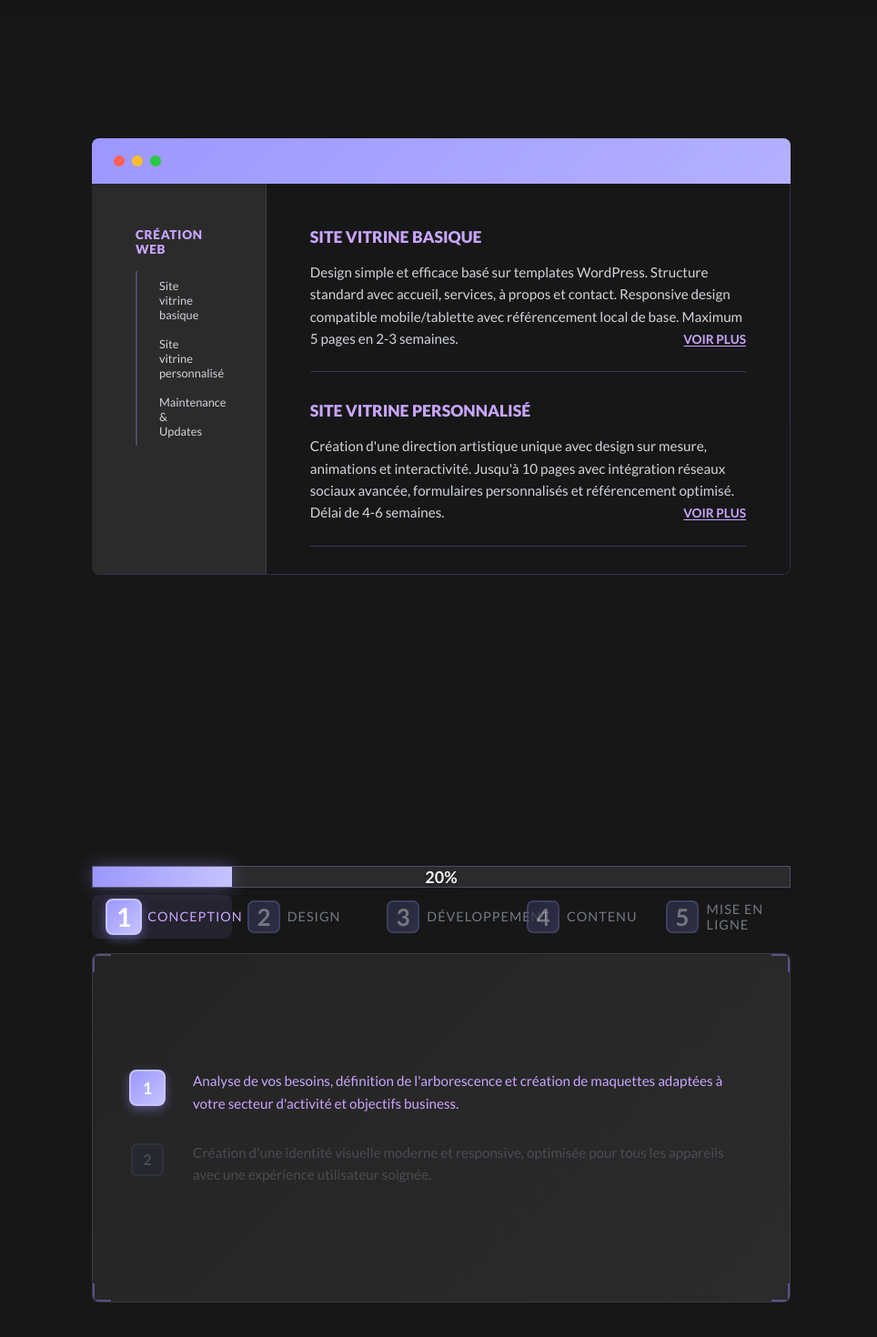
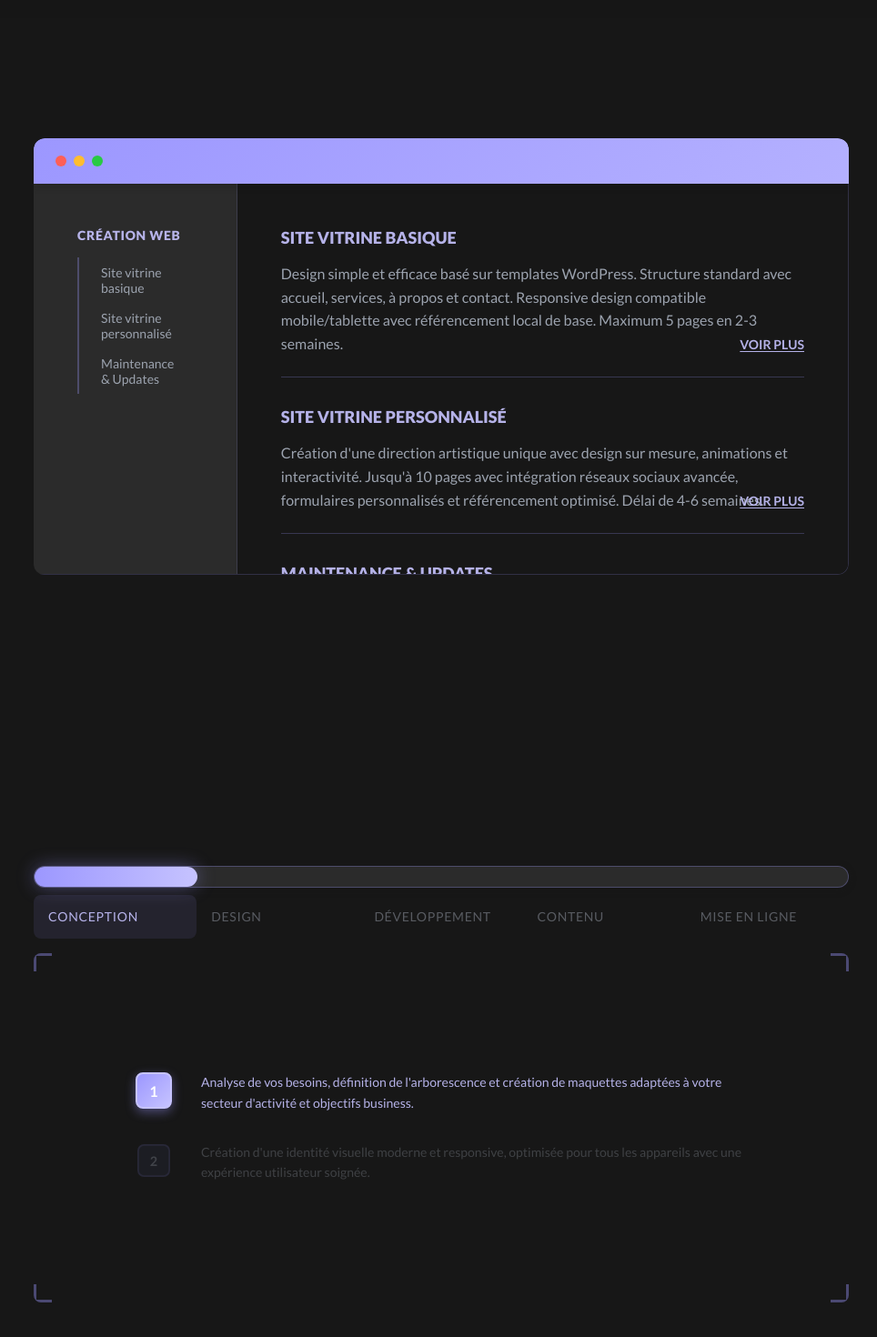
Before and after one commit to estebane-blancquart/buzztech, a React (Vite) app: page /creation-web in a window 1280 px wide. Shown: the part 808-2278 px from the top of the page at 91% size, without its empty margins (155-1119 px from the left). Built offline with nearby package versions, Linux system fonts and the light colour scheme; a web font is replaced by a local one.

Commit message:
bvnhjkghjkl

```diff
--- a/src/ui/modules/service-how/how.module.scss
+++ b/src/ui/modules/service-how/how.module.scss
@@ -1,11 +1,15 @@
-@import '@/theme/variables';
+@import '@/theme/tokens';
 @import '@/theme/mixins';
 
-/* ===== HOW BASE ===== */
+/* ========================================
+   HOW - Standardisé avec tokens
+   ======================================== */
+
+/* ===== BASE ===== */
 .how {
   display: flex;
   flex-direction: column;
-  width: 60%;
+  width: 100%;
   height: 60%;
   background: $black;
   color: $white;
@@ -19,32 +23,27 @@
   }
 }
 
-/* ===== 🔥 PROGRESS BAR AMÉLIORÉE ===== */
+/* ===== PROGRESS BAR ===== */
 .bar {
   position: relative;
   display: flex;
   justify-content: center;
   align-items: center;
   height: 5%;
-
-  // ✅ Border plus visible
   border: 1px solid rgba($purple, 0.3);
   background: lighten($black, 8%);
-
-  // ✅ Ajout d'une ombre
   box-shadow: 0 2px 8px rgba($black, 0.3);
+  border-radius: $radius-full;
 
   .percentage {
     position: absolute;
     z-index: 1;
+    color: $white;
+    font-size: $text-base;
+    font-weight: $weight-bold;
+    text-shadow: 0 2px 4px rgba($black, 0.8);
+        display: none;
 
-    // ✅ Blanc lumineux pour meilleur contraste
-    color: #f5f5f5;
-    font-size: $p1;
-    font-weight: bold;
-
-    // ✅ Ombre portée pour lisibilité sur la progress bar
-    text-shadow: 0 2px 4px rgba($black, 0.8);
   }
 
   .active {
@@ -52,17 +51,14 @@
     top: 0;
     left: 0;
     height: 100%;
-
-    // ✅ Gradient violet au lieu de gris
-    background: linear-gradient(90deg, $purple 0%, $light-purple 100%);
+    background: linear-gradient(90deg, $purple 0%, $purple-light 100%);
     transition: width 0.4s ease-out;
-
-    // ✅ Ajout d'un glow subtil
     box-shadow: 0 0 20px rgba($purple, 0.4);
+    border-radius: $radius-full;
   }
 }
 
-/* ===== 🔥 STEP TITLES AMÉLIORÉS ===== */
+/* ===== STEP TITLES (navigation horizontale) ===== */
 .titles {
   display: flex;
   align-items: center;
@@ -74,45 +70,37 @@
     align-items: center;
     width: 20%;
     height: 100%;
-    padding: 0 15px;
-    border-radius: 8px;
-
-    // ✅ AMÉLIORATION : Meilleur contraste
-    color: #9ca3af; /* Au lieu de rgba($white, 0.5) */
-    transition: all 0.3s ease;
+    padding: 0 $space-2;
+    border-radius: $radius-sm;
+    color: rgba($gray, 0.7);
+    transition: all $transition-base;
     cursor: pointer;
 
     &:hover {
       background: rgba($white, 0.05);
-
-      // ✅ Couleur plus visible au hover
-      color: #d1d5db;
+      color: $gray;
     }
 
     &.active {
       background: rgba($purple, 0.1);
-
-      // ✅ Blanc lumineux pour l'actif
-      color: #f5f5f5;
+      color: $white;
     }
 
     .number {
-      font-size: 1.8rem;
+      font-size: $text-xl;
       margin-right: 5%;
-      font-weight: bold;
-
-      // ✅ Ajout d'un gradient pour l'actif
-      transition: all 0.3s ease;
+      font-weight: $weight-bold;
+      transition: all $transition-base;
+      display: none;
     }
 
     .title {
-      font-size: 0.9rem;
+      font-size: $text-sm;
       text-transform: uppercase;
-      letter-spacing: 1px;
+      letter-spacing: 0.05em;
       line-height: 1.2;
     }
 
-    // ✅ Focus pour accessibilité
     &:focus-visible {
       outline: 2px solid $purple;
       outline-offset: 2px;
@@ -120,21 +108,16 @@
   }
 }
 
-/* ===== 🔥 CONTENT AREA AMÉLIORÉE ===== */
+/* ===== CONTENT AREA ===== */
 .content {
   position: relative;
   display: flex;
   flex-direction: column;
   justify-content: center;
-  padding: 20px 0;
-
-  // ✅ Border pour délimiter la zone
-  border: 1px solid rgba($purple, 0.15);
-  border-radius: 8px;
-
-  // ✅ Gradient plus subtil
-  background: linear-gradient(135deg, lighten($black, 5%) 0%, lighten($black, 8%) 100%);
-  transition: opacity 0.3s ease;
+  align-items: center;
+  padding: $space-3 0;
+  border-radius: $radius-sm;
+  transition: opacity $transition-base;
   flex: 1;
   margin-top: 2vh;
   overflow: hidden;
@@ -144,7 +127,7 @@
   }
 
   .fade-content {
-    transition: opacity 0.3s ease;
+    transition: opacity $transition-base;
 
     &.fading {
       opacity: 0;
@@ -152,15 +135,13 @@
   }
 }
 
-/* ===== 🔥 STEP DISPLAY AMÉLIORÉ ===== */
+/* ===== STEP DISPLAY (contenu détaillé) ===== */
 .step {
   display: flex;
   align-items: flex-start;
-  padding: 15px 40px;
-
-  // ✅ AMÉLIORATION : Steps non actives plus visibles
-  color: #6b7280; /* Au lieu de rgba($white, 0.4) */
-  opacity: 0.7; /* Au lieu de 0.6 */
+  padding: $space-2 $space-6;
+  color: rgba($gray, 0.8);
+  opacity: 0.7;
   transition: all 0.4s ease;
 
   .number {
@@ -169,89 +150,79 @@
     align-items: center;
     width: 40px;
     height: 40px;
-
-    // ✅ Border plus visible
     border: 2px solid rgba($purple, 0.3);
-    border-radius: 8px;
-    background: linear-gradient(135deg, $dark-purple 0%, #3a3a5a 100%);
-
-    // ✅ Couleur plus visible
-    color: #9ca3af;
-    font-size: $p1;
-    font-weight: bold;
+    border-radius: $radius-sm;
+    background: linear-gradient(135deg, $purple-dark 0%, #3a3a5a 100%);
+    color: $gray;
+    font-size: $text-base;
+    font-weight: $weight-bold;
     transform: scale(0.9);
     transition: all 0.4s ease;
     flex-shrink: 0;
-    margin-right: 30px;
+    margin-right: $space-4;
   }
 
   p {
     max-width: 600px;
     margin: 0;
-    font-size: 0.95rem;
+    font-size: $text-sm;
     line-height: 1.6;
     transition: all 0.4s ease;
   }
 
-  // ✅ STEP PREVIOUS (grisée mais visible)
+  // STEP PREVIOUS (grisée mais visible)
   &.previous {
-    color: #6b7280;
+    color: rgba($gray, 0.6);
     opacity: 0.5;
 
     .number {
       border-color: rgba($white, 0.2);
-      background: rgba($dark-purple, 0.5);
-      color: #6b7280;
+      background: rgba($purple-dark, 0.5);
+      color: rgba($gray, 0.6);
     }
   }
 
-  // ✅ STEP ACTIVE (très visible)
+  // STEP ACTIVE (très visible)
   &.active {
-    // ✅ Blanc lumineux
-    color: #f5f5f5;
+    color: $white;
     opacity: 1;
     transform: translateX(0);
 
     .number {
-      border: 2px solid $light-purple;
-      background: linear-gradient(135deg, $purple 0%, $light-purple 100%);
-
-      // ✅ Blanc pur sur fond coloré
+      border: 2px solid $purple-light;
+      background: linear-gradient(135deg, $purple 0%, $purple-light 100%);
       color: #fff;
       transform: scale(1);
       box-shadow: 0 4px 12px rgba($purple, 0.4);
     }
 
     p {
-      // ✅ Couleur accent pour le texte actif
-      color: #c9a6ff;
+      color: rgba($purple-light, 0.9);
       transform: translateX(0);
     }
   }
 
-  // ✅ STEP NEXT (visible mais subtile)
+  // STEP NEXT (visible mais subtile)
   &.next {
-    color: #6b7280;
+    color: rgba($gray, 0.6);
     opacity: 0.5;
 
     .number {
       border-color: rgba($purple, 0.2);
-      background: rgba($dark-purple, 0.5);
-      color: #6b7280;
+      background: rgba($purple-dark, 0.5);
+      color: rgba($gray, 0.6);
     }
   }
 }
 
-/* ===== 🔥 CORNERS AMÉLIORÉS ===== */
+/* ===== CORNERS DÉCORATIFS ===== */
 .corner {
   position: absolute;
   z-index: 2;
   width: 20px;
   height: 20px;
-
-  // ✅ Border plus visible
-  border: 2px solid rgba($purple, 0.4);
-  transition: border-color 0.3s ease;
+  border: 3px solid rgba($purple, 0.4);
+  transition: border-color $transition-base;
 
   &[data-corner='top-left'] {
     top: 0;
@@ -285,34 +256,43 @@
 /* ===== RESPONSIVE ===== */
 @include desktop {
   .how {
+    // Base déjà optimale pour desktop
+    width: 70vw;
+    max-width: 900px;
+
     .bar {
       .percentage {
-        font-size: $p1;
+        font-size: $text-base;
       }
     }
 
     .titles {
       .step {
+        padding: 0 $space-2;
+
         .number {
-          font-size: 1.8rem;
+          font-size: $text-xl;
         }
 
         .title {
-          font-size: 0.9rem;
+          font-size: $text-sm;
         }
       }
     }
 
     .content {
       .step {
+        padding: $space-2 $space-6;
+
         .number {
           width: 40px;
           height: 40px;
-          font-size: $p1;
+          font-size: $text-base;
+          margin-right: $space-4;
         }
 
         p {
-          font-size: 0.95rem;
+          font-size: $text-sm;
         }
       }
     }
@@ -321,39 +301,41 @@
 
 @include tablet {
   .how {
+    padding: $padding-tablet;
     .bar {
       .percentage {
-        font-size: $p2;
+        font-size: $text-sm;
       }
     }
 
     .titles {
       .step {
-        padding: 0 10px;
+        padding: 0 $space-1;
 
         .number {
-          font-size: 1.6rem;
+          font-size: $text-lg;
+          margin-right: 3%;
         }
 
         .title {
-          font-size: 0.8rem;
+          font-size: $text-xs;
         }
       }
     }
 
     .content {
       .step {
-        padding: 12px 30px;
+        padding: $space-2 $space-4;
 
         .number {
           width: 35px;
           height: 35px;
-          font-size: $p2;
-          margin-right: 25px;
+          font-size: $text-sm;
+          margin-right: $space-3;
         }
 
         p {
-          font-size: 0.9rem;
+          font-size: $text-sm;
         }
       }
     }
@@ -363,46 +345,45 @@
 @include mobile {
   .how {
     width: 90%;
-    height: 80%;
+    height: 60%;
+    padding: $padding-mobile;
 
     .bar {
-      height: 60px; /* Plus de hauteur sur mobile */
+      height: 3vh;
+      margin-bottom: 2vh;
 
       .percentage {
-        font-size: 1rem;
+        font-size: $text-base;
       }
     }
 
     .titles {
-      // ✅ Masqué sur mobile pour gagner de l'espace
+      // Masqué sur mobile pour gagner de l'espace
       display: none;
-      height: 60px;
     }
 
     .content {
-      margin-top: 1vh;
-      padding: 15px 0;
+      margin-top: $space-1;
+      padding: $space-2 0;
 
       .step {
-        padding: 15px 20px;
+        padding: $space-2 $space-3;
 
         .number {
-          width: 32px; /* Légèrement plus gros */
+          width: 32px;
           height: 32px;
-          font-size: 0.95rem;
-          margin-right: 15px;
+          font-size: $text-sm;
+          margin-right: $space-2;
         }
 
         p {
-          // ✅ Taille minimale lisible sur mobile
-          font-size: 0.9rem; /* Au lieu de 0.85rem */
+          font-size: $text-sm;
           line-height: 1.5;
         }
       }
     }
 
     .corner {
-      // ✅ Corners plus petits sur mobile
       width: 15px;
       height: 15px;
     }
--- a/src/ui/modules/service-why/why.module.scss
+++ b/src/ui/modules/service-why/why.module.scss
@@ -1,15 +1,19 @@
-@import '@/theme/variables';
-@import '@/theme/mixins';
+@import "@/theme/tokens";
+@import "@/theme/mixins";
 
-/* ===== WHY BASE ===== */
+/* ========================================
+   WHY - Standardisé avec tokens
+   ======================================== */
+
+/* ===== BASE ===== */
 .why {
   display: flex;
   flex-direction: column;
-  width: 60%;
+  width: 100%;
   height: 60%;
-  border-radius: $border-radius-md;
+  border-radius: $radius-md;
   color: $white;
-  font-family: $lato;
+  font-family: $font-sans;
   overflow: hidden;
 
   &:focus {
@@ -21,57 +25,48 @@
   }
 }
 
-/* ===== 🔥 TOP BAR (MacOS style) AMÉLIORÉE ===== */
+/* ===== TOP BAR (MacOS style) ===== */
 .bar {
   position: relative;
   height: 50px;
-  padding: 0 $space-md;
-
-  // ✅ Gradient plus subtil
+  padding: 0 $space-3;
   background: linear-gradient(135deg, $purple 0%, lighten($purple, 5%) 100%);
   flex-shrink: 0;
-
-  // ✅ Ajout d'une ombre légère
   box-shadow: 0 2px 8px rgba($black, 0.3);
+  border-radius: $radius-md $radius-md 0 0;
 
   &::before {
     position: absolute;
     top: 50%;
-    left: $space-md;
+    left: $space-3;
     width: 12px;
     height: 12px;
     border-radius: 50%;
-    background: $red;
+    background: #ff5f57;
     transform: translateY(-50%);
-    content: '';
+    content: "";
     box-shadow:
-      20px 0 0 $orange,
-      40px 0 0 $green;
+      20px 0 0 #ffbd2e,
+      40px 0 0 #28ca42;
   }
 }
 
-/* ===== CONTENT ===== */
+/* ===== CONTENT CONTAINER ===== */
 .content {
   display: flex;
   flex: 1;
   min-height: 0;
-
-  // ✅ Border plus subtile
   border-bottom: 1px solid rgba($purple, 0.2);
   border-right: 1px solid rgba($purple, 0.2);
-  border-bottom-right-radius: $border-radius-md;
+  border-bottom-right-radius: $radius-md;
 }
 
-/* ===== 🔥 NAVIGATION (25% left) AMÉLIORÉE ===== */
+/* ===== NAVIGATION SIDEBAR (25% left) ===== */
 .nav {
   width: 25%;
-  padding: $space-lg;
-
-  // ✅ Background légèrement plus clair
+  padding: $space-4;
   background: lighten($black, 8%);
   flex-shrink: 0;
-
-  // ✅ Border right pour séparer visuellement
   border-right: 1px solid rgba($purple, 0.15);
 
   @include flex-column-start;
@@ -81,26 +76,23 @@
   @include button-reset;
 
   width: 100%;
-  margin-bottom: $space-sm;
-
-  // ✅ AMÉLIORATION : Meilleur contraste
-  color: #f5f5f5; /* Au lieu de $white */
-  font-size: 0.85rem; /* Légèrement plus gros */
-  font-weight: $font-weight-black;
+  margin-bottom: $space-2;
+  color: $white;
+  font-size: $text-sm;
+  font-weight: $weight-black;
   text-align: left;
-  transition: color 0.3s ease;
+  transition: color $transition-base;
   text-transform: uppercase;
   letter-spacing: 0.05em;
 
   &.active {
-    color: #c9a6ff; /* Au lieu de $purple */
+    color: rgba($purple-light, 0.9);
   }
 
   &:hover {
-    color: $light-purple;
+    color: $purple-light;
   }
 
-  // ✅ Focus pour accessibilité
   &:focus-visible {
     outline: 2px solid $purple;
     outline-offset: 2px;
@@ -109,7 +101,6 @@
 }
 
 .navigation {
-  // ✅ Border plus visible
   border-left: 2px solid rgba($purple, 0.3);
   width: 100%;
 }
@@ -119,87 +110,77 @@
 
   display: block;
   width: calc(100% - 18px);
-  padding: $space-xs $space-sm;
+  padding: $space-1 $space-2;
+  margin-left: $space-1;
   border-radius: 4px;
-
-  // ✅ AMÉLIORATION : Meilleur contraste
-  color: #d1d5db; /* Au lieu de rgba($white, 0.7) */
-  font-size: 0.8rem; /* Légèrement plus gros */
+  color: $gray;
+  font-size: $text-sm;
   text-align: left;
-  transition: all 0.2s ease;
-  margin-left: $space-xs;
+  transition: all $transition-fast;
 
   &.active {
     background: rgba($purple, 0.2);
-
-    // ✅ Blanc lumineux pour l'élément actif
-    color: #f5f5f5;
-    border-left: 3px solid $light-purple; /* Au lieu de $purple */
+    color: $white;
+    border-left: 3px solid $purple-light;
   }
 
   &:hover:not(.active) {
     background: rgba($white, 0.05);
-    color: #f5f5f5;
+    color: $white;
   }
 
-  // ✅ Focus pour accessibilité
   &:focus-visible {
     outline: 2px solid $purple;
     outline-offset: -2px;
   }
 }
 
-/* ===== 🔥 MAIN CONTENT (75% right) AMÉLIORÉ ===== */
+/* ===== MAIN CONTENT (75% right) ===== */
 .main-content {
   justify-content: flex-start;
-  padding: $space-lg $space-xl;
+  padding: $space-4 $space-6;
   background: $black;
   flex: 1;
-  overflow: hidden;
-  border-bottom-right-radius: $border-radius-md;
+  overflow-y: auto;
+  border-bottom-right-radius: $radius-md;
+  border-bottom-left-radius: $radius-md;
 
   @include flex-column-start;
 }
 
-/* ===== 🔥 LANDING VIEW AMÉLIORÉE ===== */
+/* ===== LANDING VIEW (liste des services) ===== */
 .landing-content {
   align-items: flex-start;
   padding: 0;
-  gap: $space-lg;
+  gap: $space-4;
 
   @include flex-column-start;
 }
 
 .landing-item {
-  // ✅ Border plus visible avec couleur accent
   border-bottom: 1px solid rgba($purple, 0.25);
-  padding-bottom: $space-md;
+  padding-bottom: $space-3;
   width: 100%;
-  transition: all 0.3s ease;
+  transition: all $transition-base;
 
-  // ✅ Hover subtil
   &:hover {
     border-bottom-color: rgba($purple, 0.4);
   }
 
   h3 {
-    margin: 0 0 $space-sm;
-
-    // ✅ Couleur plus lumineuse
-    color: #c9a6ff; /* Au lieu de $purple */
+    margin: 0 0 $space-2;
+    color: rgba($purple-light, 0.9);
     text-transform: uppercase;
-    font-size: 1.1rem;
-    font-weight: $font-weight-black;
+    font-size: $text-lg;
+    font-weight: $weight-black;
   }
 
   p {
     position: relative;
     margin: 0;
-
-    // ✅ AMÉLIORATION : Meilleur contraste
-    color: #d1d5db; /* Au lieu de rgba($white, 0.9) */
-    font-size: 0.95rem; /* Légèrement plus gros */
-    line-height: 1.6; /* Meilleure lisibilité */
+    color: $gray;
+    font-size: $text-base;
+    line-height: 1.6;
   }
 
   button {
@@ -208,22 +189,19 @@
     position: absolute;
     right: 0;
     bottom: 0;
-
-    // ✅ Couleur plus lumineuse
-    color: #c9a6ff; /* Au lieu de $purple */
-    font-size: 0.85rem;
-    font-weight: $font-weight-bold;
-    transition: all 0.3s ease;
+    color: rgba($purple-light, 0.9);
+    font-size: $text-sm;
+    font-weight: $weight-bold;
+    transition: all $transition-base;
     text-transform: uppercase;
     text-decoration: underline;
     text-underline-offset: 2px;
 
     &:hover {
-      color: $light-purple;
+      color: $purple-light;
       text-decoration-thickness: 2px;
     }
 
-    // ✅ Focus pour accessibilité
     &:focus-visible {
       outline: 2px solid $purple;
       outline-offset: 2px;
@@ -232,85 +210,73 @@
   }
 }
 
-/* ===== 🔥 PAGE VIEW AMÉLIORÉE ===== */
+/* ===== PAGE VIEW (détail d'un service) ===== */
 .page-content {
   width: 100%;
-  padding: $space-md;
+  padding: $space-3;
 }
 
 .page-header {
   @include flex-start;
 
-  margin-bottom: $space-md;
-  gap: $space-sm;
+  margin-bottom: $space-3;
+  gap: $space-2;
 
   h3 {
     margin: 0;
-
-    // ✅ Blanc lumineux
-    color: #f5f5f5; /* Au lieu de $white */
+    color: $white;
     text-transform: uppercase;
-    font-size: 1.15rem; /* Légèrement plus gros */
-    font-weight: $font-weight-black;
+    font-size: $text-lg;
+    font-weight: $weight-black;
   }
 }
 
 .icon {
-  font-size: 2rem;
+  font-size: $text-xl;
   flex-shrink: 0;
 }
 
 .points {
-  margin: 0 0 $space-lg;
+  margin: 0 0 $space-4;
   padding: 0;
   list-style: none;
 
   li {
     position: relative;
-    padding: $space-xs 0 $space-xs $space-md;
-
-    // ✅ AMÉLIORATION : Meilleur contraste
-    color: #d1d5db; /* Au lieu de rgba($white, 0.9) */
-    font-size: 0.95rem; /* Légèrement plus gros */
-    line-height: 1.5; /* Meilleure lisibilité */
+    padding: $space-1 0 $space-1 $space-3;
+    color: $gray;
+    font-size: $text-base;
+    line-height: 1.6;
 
     &::before {
       position: absolute;
       left: 0;
-
-      // ✅ Couleur plus lumineuse
-      color: #b482ff; /* Au lieu de $purple */
-      font-size: 1.1rem;
-      font-weight: bold;
-      content: '✓'; /* ✓ au lieu de • */
+      color: rgba($purple-light, 0.8);
+      font-size: $text-base;
+      font-weight: $weight-bold;
+      content: "✓";
     }
   }
 }
 
-/* ===== 🔥 CONTACT BUTTON AMÉLIORÉ ===== */
+/* ===== CONTACT BUTTON ===== */
 .contact-btn {
   @include button-reset;
 
-  padding: $space-sm $space-lg;
+  padding: $space-2 $space-4;
   border: 2px solid transparent;
-  border-radius: $border-radius-lg;
-
-  // ✅ Gradient au lieu de solid
-  background: linear-gradient(135deg, $purple 0%, $light-purple 100%);
-
-  // ✅ Blanc pur pour meilleur contraste
+  border-radius: $radius-md;
+  background: linear-gradient(135deg, $purple 0%, $purple-light 100%);
   color: #fff;
-  font-size: 0.9rem;
-  font-weight: $font-weight-bold;
-
-  // ✅ Transition améliorée
-  transition: all 0.3s cubic-bezier(0.4, 0, 0.2, 1);
+  font-size: $text-base;
+  font-weight: $weight-bold;
+  transition: all $transition-base;
   text-transform: uppercase;
   letter-spacing: 0.05em;
   box-shadow: 0 4px 12px rgba($purple, 0.3);
 
   &:hover {
-    background: linear-gradient(135deg, $light-purple 0%, #d4b8ff 100%);
+    background: linear-gradient(135deg, $purple-light 0%, #d4b8ff 100%);
     transform: translateY(-2px);
     box-shadow: 0 6px 20px rgba($purple, 0.4);
   }
@@ -319,7 +285,6 @@
     transform: translateY(0);
   }
 
-  // ✅ Focus pour accessibilité
   &:focus-visible {
     outline: 3px solid rgba($purple, 0.5);
     outline-offset: 2px;
@@ -328,132 +293,214 @@
 
 /* ===== RESPONSIVE ===== */
 @include desktop {
+  .why {
+    width: 70vw;
+    max-width: 900px;
+  }
+
   .nav {
     width: 25%;
-    padding: $space-xl;
+    padding: $space-6;
   }
 
   .main-content {
-    padding: $space-xl;
+    padding: $space-6;
+  }
+
+  // Tailles de texte desktop
+  .index-title {
+    font-size: $text-sm; // 14px
+  }
+
+  .nav-button {
+    font-size: $text-sm; // 14px
+  }
+
+  .landing-item {
+    h3 {
+      font-size: $text-lg; // 18px
+    }
+
+    p {
+      font-size: $text-base; // 16px
+    }
+
+    button {
+      font-size: $text-sm; // 14px
+    }
+  }
+
+  .page-header h3 {
+    font-size: $text-lg; // 18px
+  }
+
+  .icon {
+    font-size: $text-xl; // 20px
+  }
+
+  .points li {
+    font-size: $text-base; // 16px
+  }
+
+  .contact-btn {
+    font-size: $text-base; // 16px
   }
 }
 
 @include tablet {
+  .why {
+    padding: $padding-tablet;
+  }
+
   .nav {
     width: 25%;
-    padding: $space-md $space-sm;
+    padding: $space-3 $space-2;
 
     .index-title {
-      font-size: 0.75rem;
-      margin-bottom: $space-xs;
+      font-size: $text-xs; // 12px
+      margin-bottom: $space-1;
     }
 
     .nav-button {
-      padding: 6px $space-xs;
-      font-size: 0.75rem;
+      padding: $space-1;
+      font-size: $text-xs; // 12px
     }
   }
 
   .main-content {
-    padding: $space-md $space-lg;
+    padding: $space-3 $space-4;
   }
 
+  // Tailles de texte tablet
   .landing-item {
     h3 {
-      font-size: 1rem;
+      font-size: $text-base; // 16px
     }
 
     p {
-      font-size: 0.9rem;
+      font-size: $text-sm; // 14px
+    }
+
+    button {
+      font-size: $text-xs; // 12px
     }
   }
 
   .page-header h3 {
-    font-size: 1.05rem;
+    font-size: $text-base; // 16px
+  }
+
+  .icon {
+    font-size: $text-lg; // 18px
   }
 
   .points li {
-    font-size: 0.9rem;
+    font-size: $text-sm; // 14px
+  }
+
+  .contact-btn {
+    font-size: $text-sm; // 14px
   }
 }
 
 @include mobile {
   .why {
     width: 90%;
-    height: 80%;
+    height: 60%; // Plus de hauteur
+    padding: 0; // Pas de padding externe
+  }
+
+  .bar {
+    height: 40px; // Bar plus petite
+    padding: 0 $space-2;
+
+    &::before {
+      width: 10px;
+      height: 10px;
+      left: $space-2;
+      box-shadow:
+        16px 0 0 #ffbd2e,
+        32px 0 0 #28ca42;
+    }
   }
 
   .content {
+    border-bottom-left-radius: $radius-md;
     flex-direction: row;
+    border-bottom: 1px solid rgba($purple, 0.2);
+    border-left: 1px solid rgba($purple, 0.2);
+    padding: 2rem;
   }
 
   .nav {
-    flex-direction: column;
-    justify-content: flex-start;
-    width: 25%;
-    height: auto;
-    padding: $space-lg $space-sm;
+    display: none; // Masqué
+  }
 
-    .index-title {
-      margin-bottom: $space-sm;
+  .main-content {
+    width: 100%;
+    padding: $space-2; // Padding minimal
+    overflow-y: auto; // Scroll si besoin
+  }
 
-      // ✅ Taille minimale lisible sur mobile
-      font-size: 0.7rem; /* Au lieu de 0.65rem */
+  .landing-content {
+    gap: $space-2; // Gap réduit
+  }
+
+  // Tailles de texte mobile réduites
+  .landing-item {
+    padding-bottom: $space-2;
+
+    h3 {
+      font-size: $text-sm; // 14px au lieu de 16px
+      margin-bottom: $space-1;
     }
 
-    .navigation {
-      display: block;
-      border-left: 2px solid rgba($purple, 0.3);
-      border-top: none;
-      padding-top: 0;
+    p {
+      font-size: $text-xs; // 12px au lieu de 14px
+      line-height: 1.5;
     }
 
-    .nav-button {
-      width: calc(100% - 8px);
-      padding: 8px $space-xs; /* Plus d'espace pour faciliter le clic */
-      // ✅ Taille minimale lisible sur mobile
-      font-size: 0.7rem; /* Au lieu de 0.6rem */
-      margin-left: $space-xs;
+    button {
+      position: static;
+      margin-top: $space-1;
+      font-size: 0.7rem; // 11px
     }
   }
 
-  .main-content {
-    padding: $space-md;
-  }
-
-  .landing-item {
-    h3 {
-      font-size: 1rem; /* Au lieu de 0.95rem */
-    }
-
-    p {
-      font-size: 0.85rem;
-    }
-
-    button {
-      position: static; /* Sur mobile, mettre le bouton en dessous */
-      margin-top: $space-xs;
-    }
+  .page-content {
+    padding: $space-2;
   }
 
   .page-header {
+    margin-bottom: $space-2;
+    gap: $space-1;
+
     h3 {
-      font-size: 1rem;
+      font-size: $text-sm; // 14px
     }
   }
 
   .icon {
-    font-size: 1.75rem;
+    font-size: $text-base; // 16px
   }
 
-  .points li {
-    font-size: 0.85rem;
+  .points {
+    margin-bottom: $space-3;
+
+    li {
+      padding: $space-1 0 $space-1 $space-2;
+      font-size: $text-xs; // 12px
+      line-height: 1.4;
+
+      &::before {
+        font-size: $text-sm;
+      }
+    }
   }
 
   .contact-btn {
-    // ✅ Bouton pleine largeur sur mobile
     width: 100%;
-    padding: $space-sm $space-md;
-    font-size: 0.85rem;
+    padding: $space-2;
+    font-size: $text-xs; // 12px
   }
 }
```
